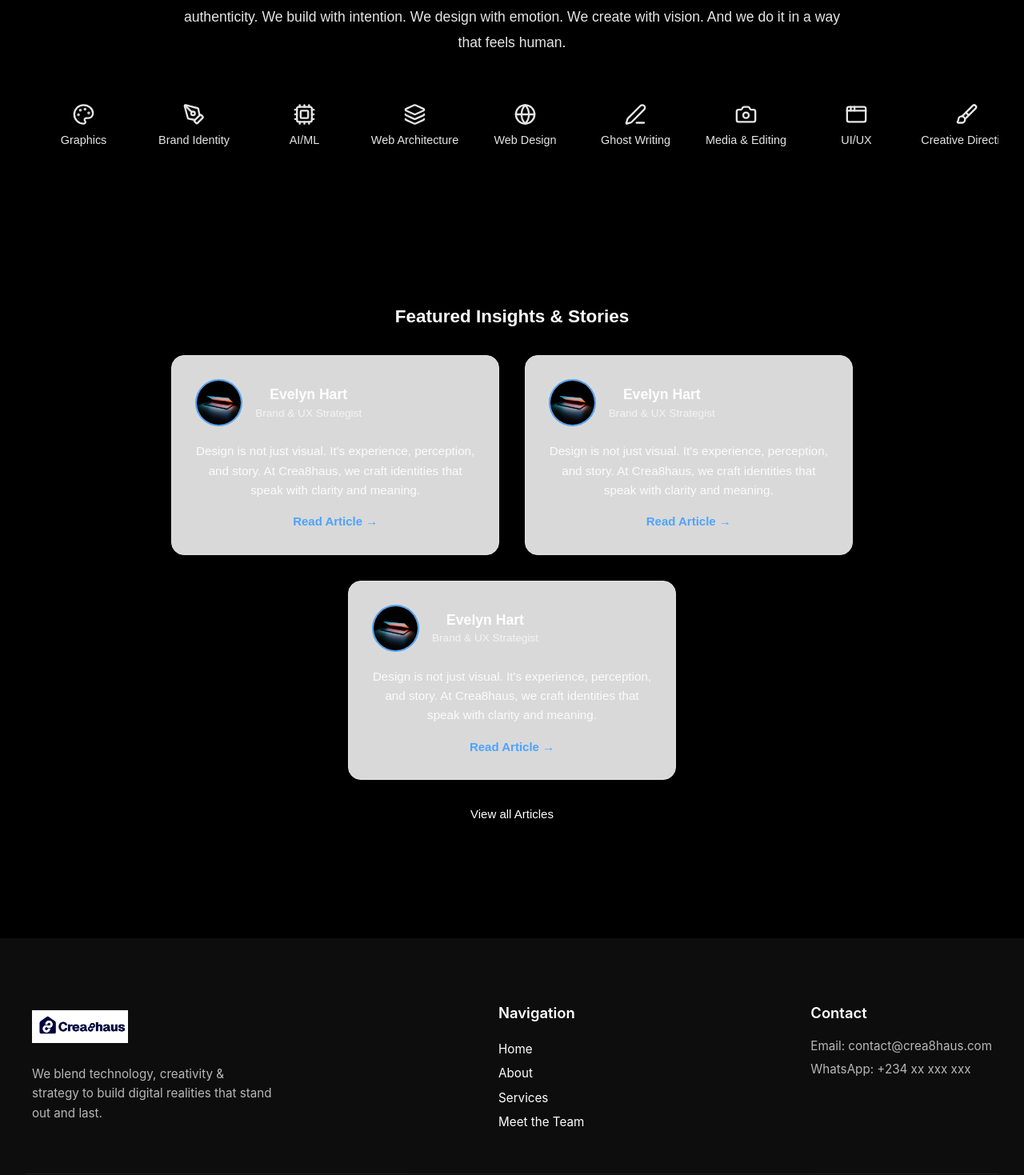
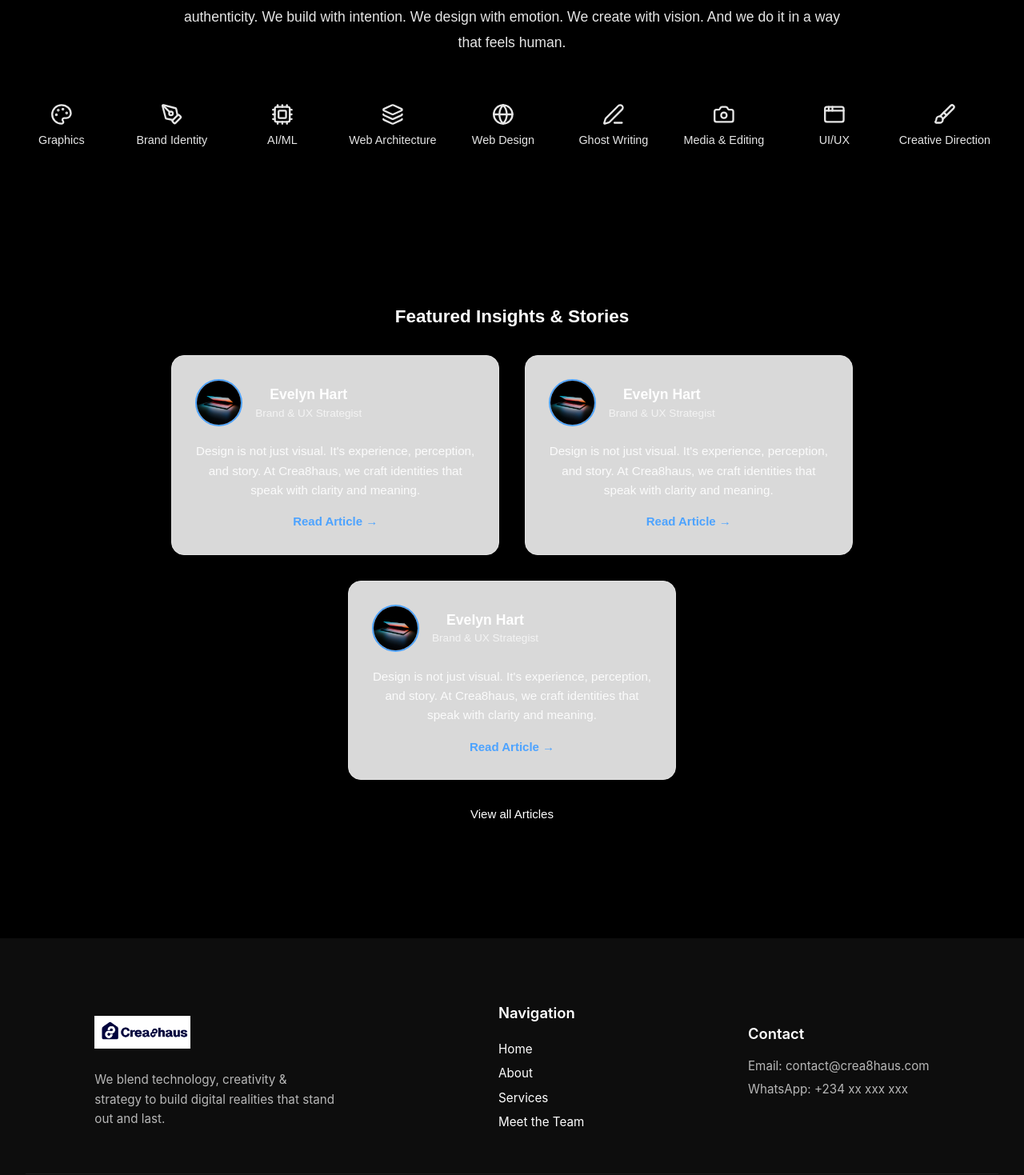
Before and after one commit to DeBlackCoder/Crea8haus, a Next.js app: page / in a window 1280 px wide. Shown: the part 1281-2750 px from the top of the page at 80% size. Built offline with nearby package versions, Linux system fonts and the light colour scheme.

Commit message:
Logo and navbar/footer updates

```diff
--- a/app/navbar.css
+++ b/app/navbar.css
@@ -127,6 +127,10 @@ header a {
   display: none;
 }
 
+.logo-mobile .logoimage-mobile img {
+  width: 100px;
+}
+
 /*ensure mobile header is visible*/
 .mobile-header {
   display: flex;
@@ -144,6 +148,8 @@ header a {
   left: 0;
 }
 
+
+
 /* ---------------------------------------------------- */
 /* DESKTOP MEDIA QUERY (Styles for 768px and wider) */
 /* ---------------------------------------------------- */
@@ -153,6 +159,8 @@ header a {
   .mobile-header {
     display: none;
   }
+
+
 
   .desktop-navbar {
     display: flex;
@@ -166,3 +174,135 @@ header a {
     font-size: 15px;
   }
 }
+/* ---------------------------------------------------- */
+/* BASE STYLES (Mobile-First) */
+/* ---------------------------------------------------- */
+/* Your existing base styles are already here */
+
+/* ---------------------------------------------------- */
+/* TABLET (≥ 600px) */
+/* ---------------------------------------------------- */
+@media (min-width: 600px) {
+  .navbar {
+    width: 50%;
+  }
+
+  .navbar ul li {
+    padding: 1rem;
+  }
+
+  .logoimage img {
+    width: 150px;
+    height: 50px;
+  }
+}
+
+/* ---------------------------------------------------- */
+/* DESKTOP (≥ 768px) */
+/* ---------------------------------------------------- */
+/* @media (min-width: 768px) {
+  .mobile-header {
+    display: none;
+  }
+
+  .desktop-navbar {
+    display: flex;
+    justify-content: space-around;
+    padding: 2rem;
+  }
+
+  .mobile-header .logo strong,
+  .desktop-navbar .logo strong {
+    font-size: 15px;
+  }
+
+  .navbar {
+    width: 30%;
+  }
+
+  .logoimage img {
+    width: 175px;
+    height: 55px;
+  }
+} */
+
+/* ---------------------------------------------------- */
+/* LARGE DESKTOP (≥ 1024px) */
+/* ---------------------------------------------------- */
+/* @media (min-width: 1024px) {
+  header {
+    padding: 2.5rem 4rem;
+  }
+
+  .navbar {
+    width: 25%;
+  }
+
+  .navbar ul li {
+    padding: 1rem 1.2rem;
+    font-size: 1rem;
+  }
+
+  .logoimage img {
+    width: 200px;
+    height: 65px;
+  }
+
+  .logo strong {
+    font-size: 1.6rem;
+  }
+} */
+
+/* ---------------------------------------------------- */
+/* EXTRA-LARGE SCREENS (≥ 1280px) */
+/* ---------------------------------------------------- */
+/* @media (min-width: 1280px) {
+  header {
+    padding: 3rem 5rem;
+  }
+
+  .navbar {
+    width: 20%;
+  }
+
+  .navbar ul li {
+    padding: 1.2rem 1.5rem;
+    font-size: 1.1rem;
+  }
+
+  .logoimage img {
+    width: 220px;
+    height: 70px;
+  }
+
+  .logo strong {
+    font-size: 1.8rem;
+  }
+} */
+
+/* ---------------------------------------------------- */
+/* ULTRA WIDE SCREENS (≥ 1600px) */
+/* ---------------------------------------------------- */
+@media (min-width: 1600px) {
+  header {
+    padding: 3rem 6rem;
+  }
+
+  .navbar {
+    width: 18%;
+  }
+
+  .navbar ul li {
+    padding: 1.5rem 2rem;
+    font-size: 1.2rem;
+  }
+
+  .logoimage img {
+    width: 250px;
+    height: 80px;
+  }
+
+  .logo strong {
+    font-size: 2rem;
+  }
+}
--- a/components/Carousel.jsx
+++ b/components/Carousel.jsx
@@ -5,6 +5,38 @@ import "./carousel.css";
 export default function Carousel() {
   const items = [
     { icon: <Code size={28} />, label: "Software Dev" },
+    { icon: <Palette size={28} />, label: "Graphics" },
+    { icon: <PenTool size={28} />, label: "Brand Identity" },
+    { icon: <Cpu size={28} />, label: "AI/ML" },
+    { icon: <Layers size={28} />, label: "Web Architecture" },
+    { icon: <Globe size={28} />, label: "Web Design" },
+    { icon: <PenLine size={28} />, label: "Ghost Writing" },
+    { icon: <Camera size={28} />, label: "Media & Editing" },
+    { icon: <AppWindow size={28} />, label: "UI/UX" },
+    { icon: <Brush size={28} />, label: "Creative Direction" },
+    { icon: <FolderGit2 size={28} />, label: "Version Control" },
+    { icon: <BookOpen size={28} />, label: "Research Writing" },
+    { icon: <MonitorSmartphone size={28} />, label: "App Design" },
+    { icon: <Cloud size={28} />, label: "Cloud Services" },
+    { icon: <UserCheck size={28} />, label: "Consulting" },
+
+     { icon: <Code size={28} />, label: "Software Dev" },
+    { icon: <Palette size={28} />, label: "Graphics" },
+    { icon: <PenTool size={28} />, label: "Brand Identity" },
+    { icon: <Cpu size={28} />, label: "AI/ML" },
+    { icon: <Layers size={28} />, label: "Web Architecture" },
+    { icon: <Globe size={28} />, label: "Web Design" },
+    { icon: <PenLine size={28} />, label: "Ghost Writing" },
+    { icon: <Camera size={28} />, label: "Media & Editing" },
+    { icon: <AppWindow size={28} />, label: "UI/UX" },
+    { icon: <Brush size={28} />, label: "Creative Direction" },
+    { icon: <FolderGit2 size={28} />, label: "Version Control" },
+    { icon: <BookOpen size={28} />, label: "Research Writing" },
+    { icon: <MonitorSmartphone size={28} />, label: "App Design" },
+    { icon: <Cloud size={28} />, label: "Cloud Services" },
+    { icon: <UserCheck size={28} />, label: "Consulting" },
+
+     { icon: <Code size={28} />, label: "Software Dev" },
     { icon: <Palette size={28} />, label: "Graphics" },
     { icon: <PenTool size={28} />, label: "Brand Identity" },
     { icon: <Cpu size={28} />, label: "AI/ML" },
--- a/components/DropDownMenu.jsx
+++ b/components/DropDownMenu.jsx
@@ -51,9 +51,7 @@ export function DropdownMenuContainer() {
                 Contact Us
               </Link>
             </li>
-            <li className="toggle"  onClick={handleLinkClick}>
-              <ThemeToggle />
-            </li>
+
           </ul>
         </div>
       )}
--- a/components/Navbar.jsx
+++ b/components/Navbar.jsx
@@ -49,8 +49,8 @@ const Navbar = () => {
       <div className="mobile-header">
         {/* Logo */}
         <Link href="/">
-          <div className="logo">
-            <div className="logoimage">
+          <div className="logo-mobile">
+            <div className="logoimage-mobile">
               <img src="/svg/crea8logo.png" alt="Logo" />
             </div>
           </div>
--- a/components/carousel.css
+++ b/components/carousel.css
@@ -9,7 +9,7 @@
 .carousel-track {
   display: flex;
   gap: 3rem;
-  animation: scroll 25s linear infinite;
+  animation: scroll 20s linear infinite;
   white-space: nowrap;
 }
 
--- a/components/footer.css
+++ b/components/footer.css
@@ -105,8 +105,61 @@
   padding-top: 1.5rem;
 }
 
+
 @media (min-width: 768px) {
   .footer-brand h2 {
     font-size: 0.25rem;
   }
+
 }
+
+
+
+
+.footer-content {
+  display: flex;
+  flex-direction: column;
+  align-items: center;
+  gap: 2rem;
+  max-width: 100%;
+  margin: 0 auto;
+  text-align: center;
+}
+
+.footer-links,
+.footer-contact {
+  width: 100%;
+}
+
+.footer-links ul {
+  display: flex;
+  flex-direction: column;
+  align-items: center;
+  gap: 0.5rem;
+}
+
+.socials {
+  justify-content: center;
+}
+
+@media (min-width: 768px) {
+  .footer-content {
+    flex-direction: row;
+    justify-content: space-around;
+    text-align: left;
+  }
+
+  .footer-links,
+  .footer-contact {
+    width: auto;
+  }
+
+  .footer-links ul {
+    display: block;
+    align-items: initial;
+  }
+
+  .socials {
+    justify-content: flex-start;
+  }
+}
```
